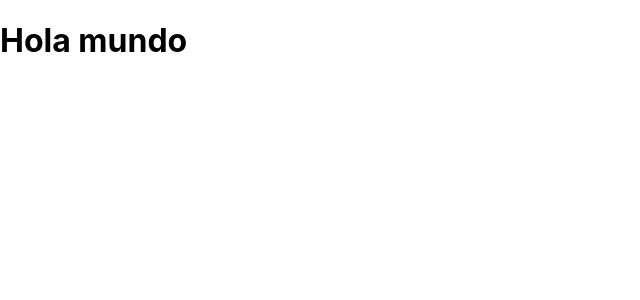
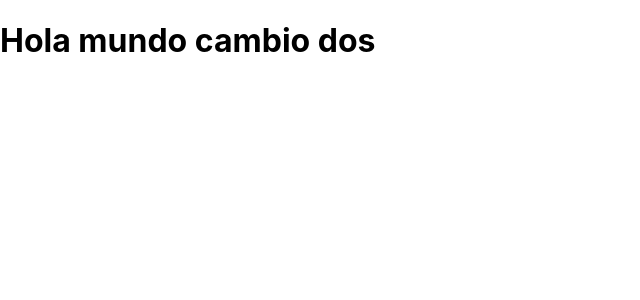
Before and after one commit to EdwinZ1/Landig, a React (Create React App) app: page / in a window 1280 px wide. Shown: the top 300 px of the page, without its empty margins (0-640 px from the left). Built offline with nearby package versions, Linux system fonts and the light colour scheme.

Commit message:
cuarto cambio

```diff
--- a/src/Pagina/Header.js
+++ b/src/Pagina/Header.js
@@ -5,7 +5,7 @@ class Header extends React.Component {
     render() {
         return(
             <>
-            <h1>Hola mundo</h1>
+            <h1>Hola mundo cambio dos</h1>
             </>
         )
     }
```
